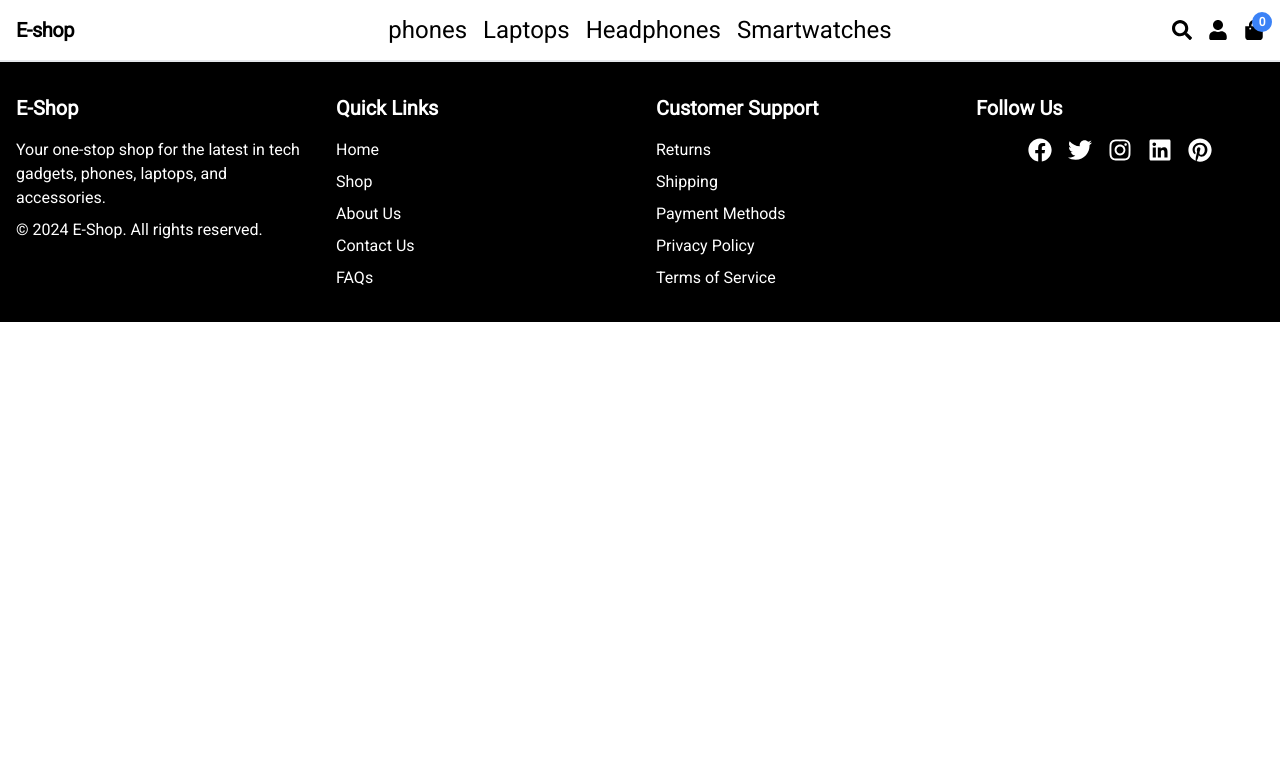
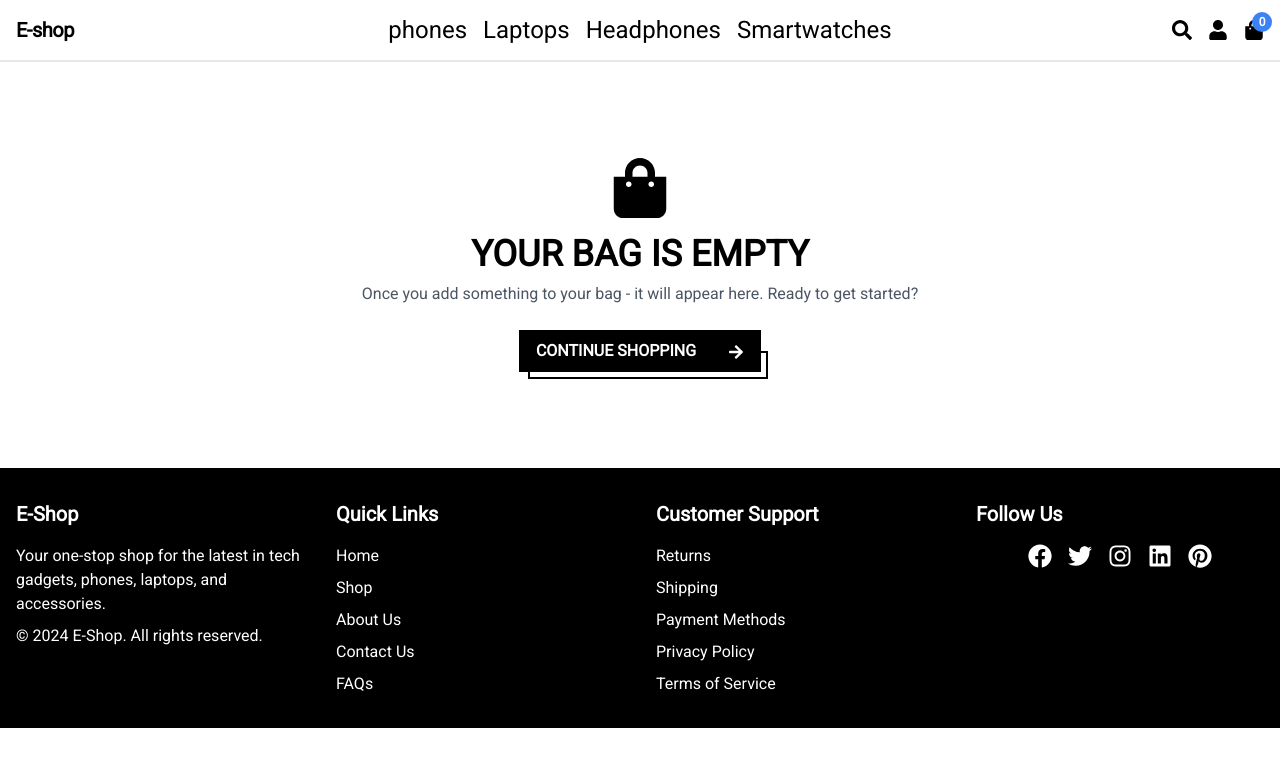
Before and after one commit to CGAJAY/E-commerce-web-app, a React (Vite) app in the folder client/: page /cart in a window 1280 px wide. Shown: the top 766 px of the page. Built offline with nearby package versions, Linux system fonts and the light colour scheme.

Commit message:
Added the cartpage, added zustand, made the cart logo when clicked to go to cartpage

```diff
--- a/client/package.json
+++ b/client/package.json
@@ -14,7 +14,8 @@
     "react": "^18.3.1",
     "react-dom": "^18.3.1",
     "react-icons": "^5.3.0",
-    "react-router-dom": "^6.28.0"
+    "react-router-dom": "^6.28.0",
+    "zustand": "^5.0.1"
   },
   "devDependencies": {
     "@eslint/js": "^9.11.1",
--- a/client/src/App.jsx
+++ b/client/src/App.jsx
@@ -3,6 +3,7 @@ import "@fontsource/roboto";
 import Header from "./components/Header";
 import Footer from "./components/Footer";
 import HomePage from "./pages/Homepage";
+import CartPage from "./pages/CartPage";
 import {
 	BrowserRouter as Router,
 	Route,
@@ -15,6 +16,7 @@ const App = () => {
 			<Header />
 			<Routes>
 				<Route path="/" element={<HomePage />} />
+				<Route path="/cart" element={<CartPage />} />
 			</Routes>
 			<Footer />
 		</Router>
--- a/client/src/components/Header.jsx
+++ b/client/src/components/Header.jsx
@@ -7,10 +7,14 @@ import {
 	FaUser,
 	FaTimes,
 } from "react-icons/fa";
+import useCartStore from "../store/useCartStore";
 
 const Header = () => {
 	const [isSearchOpen, setIsSearchOpen] = useState(false);
 	const [isMenuOpen, setIsMenuOpen] = useState(false);
+	const cartItems = useCartStore(
+		(state) => state.cartItems
+	); // Access cart items from Zustand
 
 	const closeMenu = () => {
 		setIsMenuOpen(false);
@@ -23,9 +27,6 @@ const Header = () => {
 	const toggleSearch = () => {
 		setIsSearchOpen(!isSearchOpen);
 	};
-
-	// Cart items count state
-	const [cartItems, setCartItems] = useState(0);
 
 	const categories = [
 		"phones",
@@ -78,14 +79,13 @@ const Header = () => {
 						</Link>
 
 						{/* Cart Icon with Item Count Badge */}
-						<div className="relative">
-							<a href="#" className="">
-								<FaShoppingBag className="h-5 w-5" />
-							</a>
+						<Link to="/cart" className="relative">
+							<FaShoppingBag className="h-5 w-5" />
+
 							<span className="absolute -top-2 -right-2 flex items-center justify-center h-5 w-5 text-xs font-bold text-white bg-blue-500 rounded-full">
-								{cartItems}
+								{cartItems.length}
 							</span>
-						</div>
+						</Link>
 						{/* <a href="#" className="hover:text-yellow-500">
 							Login / Sign Up
 						</a> */}
--- a/client/src/items.js
+++ b/client/src/items.js
@@ -12,7 +12,7 @@ export const items = [
 		id: 3,
 		imageUrl:
 			"https://images.pexels.com/photos/1649771/pexels-photo-1649771.jpeg?auto=compress&cs=tinysrgb&w=1260&h=750&dpr=2",
-		name: "Wireless EHeadphones",
+		name: "Wireless Headphones",
 		description:
 			"High-quality sound with long battery life",
 		price: 79.99,
--- /dev/null
+++ b/client/src/pages/CartPage.jsx
@@ -0,0 +1,173 @@
+// CartPage.jsx
+import React from "react";
+import { Link } from "react-router-dom";
+import useCartStore from "../store/useCartStore";
+import {
+	FaArrowRight,
+	FaShoppingBag,
+} from "react-icons/fa";
+
+const CartPage = () => {
+	const { cartItems } = useCartStore();
+
+	// Calculate Subtotal and Total
+	const subtotal = cartItems.reduce(
+		(acc, item) => acc + item.price * item.quantity,
+		0
+	);
+
+	return (
+		<div className="container mx-auto p-4">
+			{/* If cart is empty */}
+			{cartItems.length === 0 ? (
+				<div className="text-center py-20">
+					<FaShoppingBag className="mx-auto text-6xl text-black mb-4" />
+					<h2 className="text-4xl font-bold mb-2">
+						YOUR BAG IS EMPTY
+					</h2>
+					<p className="text-gray-600 mb-6">
+						Once you add something to your bag - it will
+						appear here. Ready to get started?
+					</p>
+					<div className="flex justify-center space-x-2">
+						<Link
+							to="/"
+							className="relative bg-black border border-black px-4 py-2 font-semibold text-white transition-all duration-300 ease-in-out hover:text-gray-500"
+						>
+							<span className="w-60 block -z-10 absolute top-5 border-2 border-black -right-2 bg-white">
+								h
+							</span>
+							<span className="mr-6">
+								CONTINUE SHOPPING
+							</span>
+							<FaArrowRight className="ml-2 inline-block" />
+						</Link>
+					</div>
+				</div>
+			) : (
+				<div className="flex flex-col lg:flex-row space-y-4 lg:space-y-0 lg:space-x-4">
+					{/* Cart Items Section */}
+					<div className="flex-1 bg-white p-4 border-2 border-gray-200">
+						<h2 className="text-3xl font-extrabold mb-4">
+							YOUR BAG
+						</h2>
+						<div className="space-y-4">
+							{cartItems.map((item) => (
+								<div
+									key={item.id}
+									className="flex items-center space-x-4"
+								>
+									<img
+										src={item.imageUrl}
+										alt={item.name}
+										className="w-40 h-40 object-cover"
+									/>
+									<div className="flex-1">
+										<h3 className="text-lg font-bold">
+											{item.name}
+										</h3>
+										<h3 className=" my-2 text-gray-600">
+											{item.description}
+										</h3>
+										<p className="text-gray-600">
+											${item.price.toFixed(2)}
+										</p>
+										<div className="flex items-center space-x-2 mt-2">
+											<label
+												htmlFor={`quantity-${item.id}`}
+												className="text-gray-600"
+											>
+												Quantity:
+											</label>
+											<select
+												id={`quantity-${item.id}`}
+												value={item.quantity}
+												onChange={(e) => {
+													/* handle quantity change */
+												}}
+												className="border rounded-md px-2 py-1"
+											>
+												{[...Array(10).keys()].map(
+													(num) => (
+														<option
+															key={num}
+															value={num + 1}
+														>
+															{num + 1}
+														</option>
+													)
+												)}
+											</select>
+										</div>
+									</div>
+								</div>
+							))}
+						</div>
+					</div>
+
+					{/* Order Summary Section */}
+					<div className="lg:w-1/3 ">
+						<div className="border-2 p-4 mb-2 border-gray-200">
+							<h2 className="text-2xl font-extrabold mb-4">
+								ORDER SUMMARY
+							</h2>
+							<div className="flex justify-between mb-2">
+								<span className="text-gray-600">
+									Subtotal:
+								</span>
+								<span className="text-gray-800">
+									${subtotal.toFixed(2)}
+								</span>
+							</div>
+							<div className="flex justify-between mb-2">
+								<span className="font-extrabold text-black text-xl">
+									Total:
+								</span>
+								<span className="text-gray-800 font-bold">
+									${subtotal.toFixed(2)}
+								</span>
+							</div>
+						</div>
+						<Link
+							to="/checkout"
+							className="block w-full relative bg-black border border-black px-4 py-2 font-semibold text-white transition-all duration-300 ease-in-out hover:text-gray-500"
+						>
+							<span className="w-full block -z-10 absolute top-5 border-2 border-black -right-2 bg-white">
+								h
+							</span>
+							<span className="mr-6">
+								CONTINUE SHOPPING
+							</span>
+							<FaArrowRight className="ml-2 inline-block" />
+						</Link>
+
+						<div className="my-8 space-x-2">
+							<span className="block text-center">
+								ACCEPTED PAYMENT METHODS
+							</span>
+							<div className="flex justify-between">
+								<img
+									src="https://static.crypto.com/token/icons/bitcoin/color_icon.png"
+									alt="bitcoin"
+									className="h-12 w-12"
+								/>
+								<img
+									src="ethereum-logo.svg"
+									alt="Ethereum"
+									className="h-12 w-12"
+								/>
+								<img
+									src="https://upload.wikimedia.org/wikipedia/en/b/b9/Solana_logo.png"
+									alt="solana"
+									className="h-12 w-12"
+								/>
+							</div>
+						</div>
+					</div>
+				</div>
+			)}
+		</div>
+	);
+};
+
+export default CartPage;
--- /dev/null
+++ b/client/src/store/useCartStore.js
@@ -0,0 +1,30 @@
+// store.js
+import { create } from "zustand";
+
+const useCartStore = create((set) => ({
+	cartItems: [
+		// {
+		// 	id: 3,
+		// 	imageUrl:
+		// 		"https://images.pexels.com/photos/1649771/pexels-photo-1649771.jpeg?auto=compress&cs=tinysrgb&w=1260&h=750&dpr=2",
+		// 	name: "Wireless Headphones",
+		// 	description:
+		// 		"High-quality sound with long battery life",
+		// 	price: 79.99,
+		// 	quantity: 2,
+		// },
+	],
+	addToCart: (item) =>
+		set((state) => ({
+			cartItems: [...state.cartItems, item],
+		})),
+	removeFromCart: (id) =>
+		set((state) => ({
+			cartItems: state.cartItems.filter(
+				(item) => item.id !== id
+			),
+		})),
+	clearCart: () => set({ cartItems: [] }),
+}));
+
+export default useCartStore;
```
Also changed, not shown: 1 other file (tests, documents, lock files or other folders).
